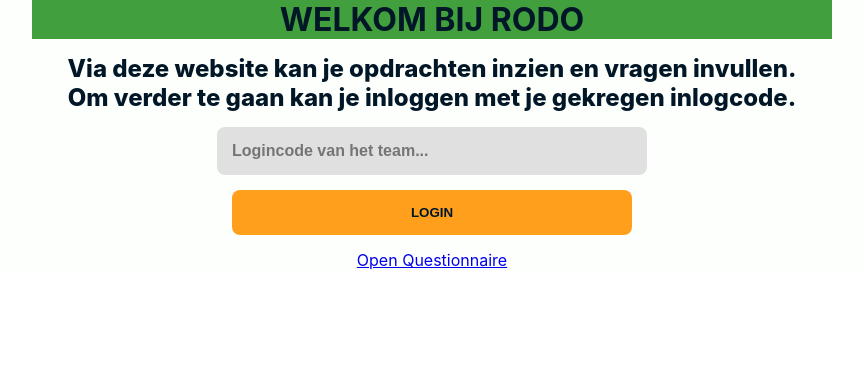
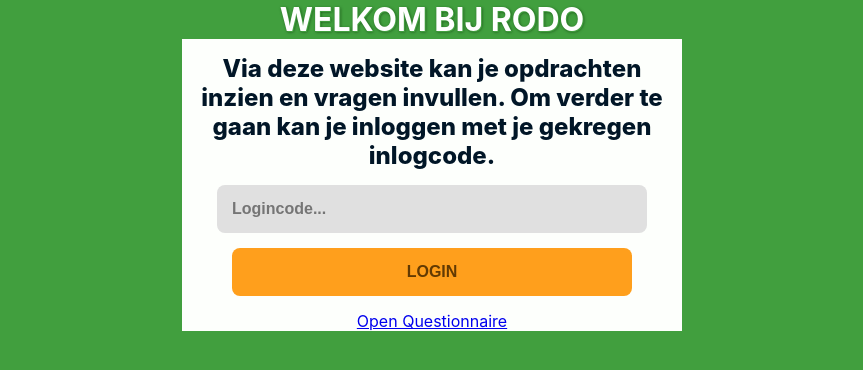
Before and after one commit to Ffyud/rodo-gui, a React (Create React App) app: page / in a window 1280 px wide. Shown: the top 370 px of the page, without its empty margins (208-1071 px from the left). Built offline with nearby package versions, Linux system fonts and the light colour scheme.

Commit message:
styling en tekst tweaks

```diff
--- a/src/App.css
+++ b/src/App.css
@@ -1,34 +1,37 @@
 :root {
   --main-color: #FF9F1C;
+  --main-color-text: #623a03;
   --secondary-color: #419f3e;
   --dark: #011627;
   --bright: #FDFFFC;
 }
 
+html, body {   background: var(--secondary-color);}
+
 .App {
   text-align: center;
-  background: var(--bright);
+  background: var(--secondary-color);
 }
 
 .wrapper {
-  max-width: 800px;
+  max-width: 500px;
   margin: 0px auto;
+  background: var(--bright);
   color: var(--secondary-color);
-
 }
 header {
   overflow-x: hidden;
   position: sticky;
   top: 0px;
-  background: var(--secondary-color);
-  color: var(--dark)
 }
 
 header h1 {
+  color: #fff;
+  background: var(--secondary-color);
+  text-shadow: 1px 1px 0px var(--secondary-color), 1px 1px 3px #184e16;
   margin: 0px;
   text-align: center;
   text-transform: uppercase;
-
 }
 
 main .explainer-text {
@@ -36,7 +39,6 @@ main .explainer-text {
   font-size: 1.5em;
   font-weight: 800;
   color: var(--dark);
-  background: var(--bright);
 }
 
 main input {
@@ -56,10 +58,11 @@ button.primary-btn {
   cursor: pointer;
   padding: 15px;
   background: var(--main-color);
-  color: var(--dark);
+  color: var(--main-color-text);
   border-radius: 8px;
   margin: 0px 15px 15px 15px;
   border: none;
+  font-size: 1em;
   font-weight: 800;
   width: calc(100% - 30px);
   max-width: 400px;
@@ -74,6 +77,6 @@ button.primary-btn {
   padding: 0px 15px 15px 15px;
   font-size: 1.5em;
   font-weight: 800;
-  display: inline-block;
+  display: block;
   color: var(--dark);
 }
--- a/src/Main.js
+++ b/src/Main.js
@@ -9,7 +9,7 @@ function Main() {
             <main>
                 <div className="explainer-text">Via deze website kan je opdrachten inzien en vragen invullen. Om verder te gaan kan je inloggen met je gekregen inlogcode.</div>
                 <div>
-                    <input type="text" placeholder="Logincode van het team..." />
+                    <input type="text" placeholder="Logincode..." />
                     <Link to={"vragenlijst"}><button className="primary-btn" value="Login">Login</button></Link>
 
 
--- a/src/Vragenlijst.js
+++ b/src/Vragenlijst.js
@@ -11,8 +11,9 @@ function Vragenlijst() {
             <main>
                 <div className="explainer-text">Vul onderstaande vragen in.</div>
                 <VragenlijstVraag vraag="Wie ben jij?"></VragenlijstVraag>
+                <VragenlijstVraag vraag="Wie is de mol?"></VragenlijstVraag>
                 <VragenlijstVraag vraag="Hoeveel bier heb je op?"></VragenlijstVraag>
-                <VragenlijstVraag vraag="Gaat neet?"></VragenlijstVraag>
+                <VragenlijstVraag vraag="Hoeveel derpie derp heb je verzameld?"></VragenlijstVraag>
                 <Link to={"/"}><button className="primary-btn">Opslaan en verder</button></Link>
 
             </main>
--- a/src/services/questionlist.js
+++ b/src/services/questionlist.js
@@ -1,6 +1,6 @@
-import axios from 'axios';
+// import axios from 'axios';
+// TODO Tijdens ontwikkeling mocken maar uiteindelijk API bevragen m.b.v. Axios
 
-// TODO Tijdens ontwikkeling mocken maar uiteindelijk API bevragen m.b.v. Axios
 // TODO deze "services" constructie proberen (https://medium.com/nerd-for-tech/react-js-services-854be54a6ba1)
 
 const getQuestionList = (questionlistId) => {
```
